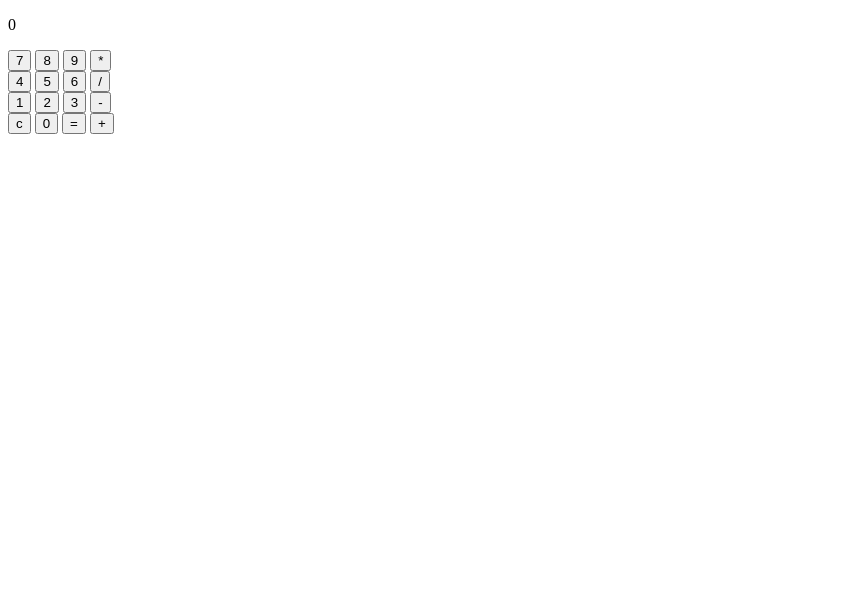
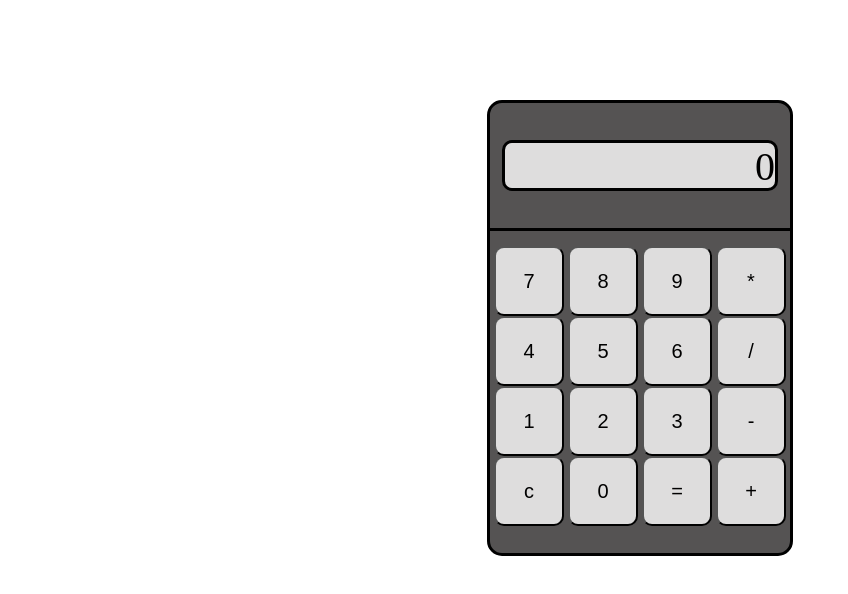
Before and after one commit to Pokie96/Calculator, a plain HTML site: page index.html in a window 1280 px wide. Shown: the whole page, without its empty margins (0-848 px from the left). Drawn offline with Linux system fonts and the light colour scheme.

Commit message:
Style our calculator so it resembles a physical calculator and is easy to use

```diff
--- a/index.html
+++ b/index.html
@@ -5,10 +5,12 @@
     <meta http-equiv="X-UA-Compatible" content="IE=edge">
     <meta name="viewport" content="width=device-width, initial-scale=1.0">
     <title>Calculator</title>
+    <link rel="stylesheet" href="style.css">
 </head>
 <body>
     <div class="calculator-container">
         <p>0</p>
+        <div class="button-container">
             <div class="first-row">
                 <button>7</button>
                 <button>8</button>
@@ -34,6 +36,7 @@
                 <button>+</button>
             </div>
         </div>
+    </div>
     <script src="script.js"></script>
 </body>
 </html>
--- a/style.css
+++ b/style.css
@@ -0,0 +1,48 @@
+body{
+    margin-top: 100px;
+    display: flex;
+    flex-direction: column;
+    align-items: center;
+}
+
+.calculator-container{
+    border: solid black;
+    width: 300px;
+    height: 450px;
+    display: flex;
+    flex-direction: column;
+    align-items: center;
+    justify-content: space-evenly;
+    border-radius: 15px;
+    background-color: rgb(85, 83, 83);
+}
+
+.calculator-container p{
+    border: solid black;
+    border-radius: 10px;
+    margin: 0;
+    width: 90%;
+    height: 10%;
+    text-align: end;
+    font-size: 40px;
+    background-color: rgba(236, 236, 236, 0.911);
+}
+
+.button-container{
+    width: 100%;
+    height: 60%;
+    display: flex;
+    flex-direction: column;
+    align-items: center;
+    border-top: solid black;
+    justify-content: space-around;
+    padding-top: 5%;
+}
+
+.button-container button{
+    width: 70px;
+    height: 70px;
+    font-size: 20px;
+    border-radius: 10px;
+    background-color: rgba(236, 236, 236, 0.911);
+}
```
Lines whose indentation alone changed are shown as unchanged.
